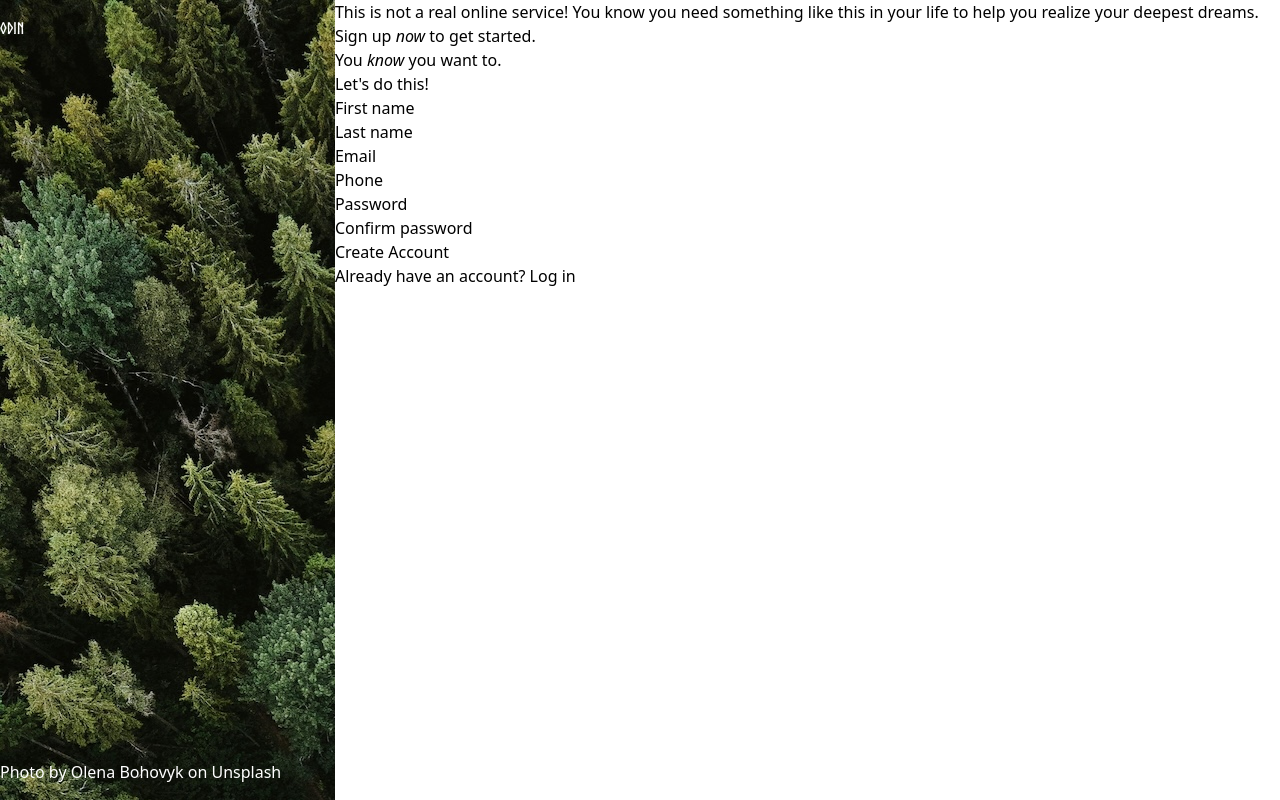
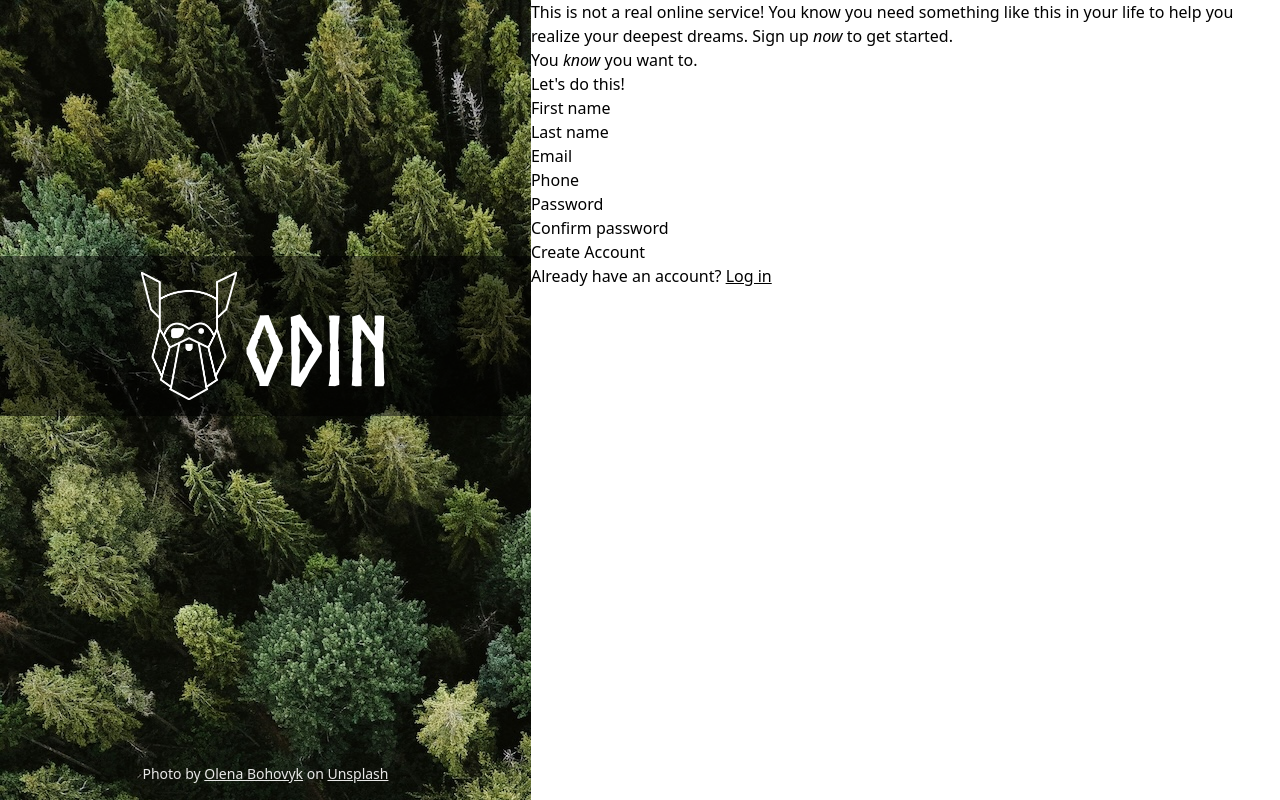
Before and after one commit to alisalemx/top-sign-up-form, a website: page src/index.html in a window 1280 px wide. Drawn offline with Linux system fonts and the light colour scheme.

Commit message:
Add sidebar styles

```diff
--- a/src/index.html
+++ b/src/index.html
@@ -8,11 +8,14 @@
   </head>
   <body>
     <div class="flex h-lvh">
-      <aside class="flex w-100 flex-col justify-between bg-[url(../images/sidebar.jpg)] py-4 text-white">
-        <h1 class="font-logo uppercase">
-          <a href="#"><span class="block bg-[url(../images/odin-lined.png)]"></span>Odin</a>
+      <aside class="flex w-200 flex-col justify-between bg-[url(../images/sidebar.jpg)] pt-64 pb-4 text-white">
+        <h1 class="font-logo flex items-center justify-center bg-black/50 py-4 text-8xl leading-none font-normal uppercase">
+          <a href="#" class="inline-flex items-center gap-2">
+            <span><img src="./images/odin-lined.png" alt="Odin" width="96" /></span>
+            <span class="translate-y-3.5 transform">Odin</span></a
+          >
         </h1>
-        <p>Photo by <a href="https://unsplash.com/@olenkasergienko?utm_content=creditCopyText&utm_medium=referral&utm_source=unsplash" target="_blank">Olena Bohovyk</a> on <a href="https://unsplash.com/photos/green-pine-tree-during-daytime-3BlVILvh9hM?utm_content=creditCopyText&utm_medium=referral&utm_source=unsplash" target="_blank">Unsplash</a></p>
+        <p class="text-center text-sm text-white/90">Photo by <a href="https://unsplash.com/@olenkasergienko?utm_content=creditCopyText&utm_medium=referral&utm_source=unsplash" target="_blank">Olena Bohovyk</a> on <a href="https://unsplash.com/photos/green-pine-tree-during-daytime-3BlVILvh9hM?utm_content=creditCopyText&utm_medium=referral&utm_source=unsplash" target="_blank">Unsplash</a></p>
       </aside>
 
       <main>
--- a/src/styles/input.css
+++ b/src/styles/input.css
@@ -5,6 +5,14 @@
   font-style: normal;
 }
 
+a {
+  text-decoration-line: underline;
+}
+
+h1 a {
+  text-decoration-line: none;
+}
+
 @import "tailwindcss";
 
 @theme {
```
Also changed, not shown: src/styles/output.css.
